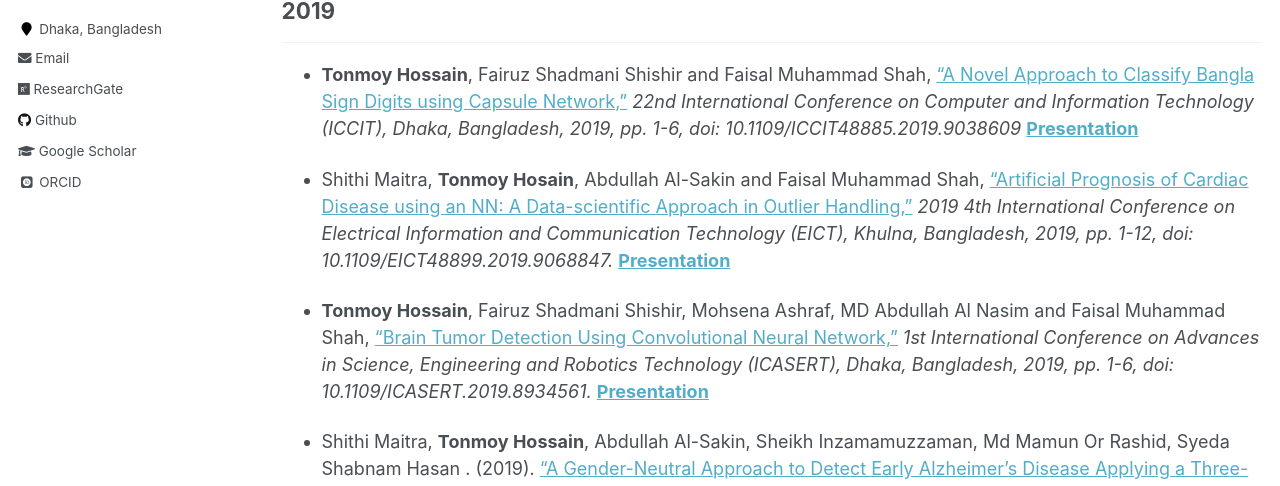
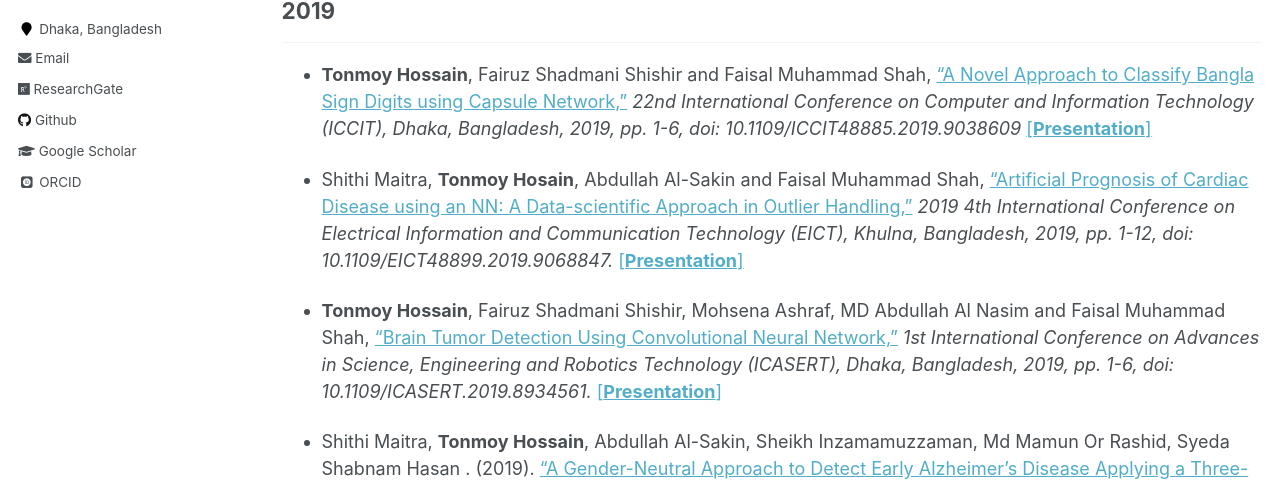
Before and after one commit to shaeekh/shaeekh.github.io, a Jekyll site: the page built from _pages/publications.md, in a window 1280 px wide and 1310 px high. Shown: the part 448-934 px from the top of the window. Built offline with Jekyll 4.4.1, drawn with Linux system fonts in a browser that asks for light colours; some web fonts are replaced.

```diff
--- a/_pages/publications.md
+++ b/_pages/publications.md
@@ -18,12 +18,12 @@ author_profile: true
 ## 2019
 -----------
 
-* **Tonmoy Hossain**, Fairuz Shadmani Shishir and Faisal Muhammad Shah, ["A Novel Approach to Classify Bangla Sign Digits using Capsule Network,"](https://ieeexplore.ieee.org/document/9038609) <i> 22nd International Conference on Computer and Information Technology (ICCIT), Dhaka, Bangladesh, 2019, pp. 1-6, doi: 10.1109/ICCIT48885.2019.9038609</i> [**Presentation**](https://tonmoy-hossain.github.io/files/conferencePaper_CapsuleNetwork.pdf)
+* **Tonmoy Hossain**, Fairuz Shadmani Shishir and Faisal Muhammad Shah, ["A Novel Approach to Classify Bangla Sign Digits using Capsule Network,"](https://ieeexplore.ieee.org/document/9038609) <i> 22nd International Conference on Computer and Information Technology (ICCIT), Dhaka, Bangladesh, 2019, pp. 1-6, doi: 10.1109/ICCIT48885.2019.9038609</i> [[**Presentation**]](https://tonmoy-hossain.github.io/files/conferencePaper_CapsuleNetwork.pdf)
 
 * Shithi Maitra, **Tonmoy Hosain**, Abdullah Al-Sakin and Faisal Muhammad Shah, ["Artificial Prognosis of Cardiac Disease using
-an NN: A Data-scientific Approach in Outlier Handling,"](https://ieeexplore.ieee.org/document/9068847/) <i>2019 4th International Conference on Electrical Information and Communication Technology (EICT), Khulna, Bangladesh, 2019, pp. 1-12, doi: 10.1109/EICT48899.2019.9068847.</i> [**Presentation**](https://tonmoy-hossain.github.io/files/conferencePaper_CardiacDisease.pdf)
+an NN: A Data-scientific Approach in Outlier Handling,"](https://ieeexplore.ieee.org/document/9068847/) <i>2019 4th International Conference on Electrical Information and Communication Technology (EICT), Khulna, Bangladesh, 2019, pp. 1-12, doi: 10.1109/EICT48899.2019.9068847.</i> [[**Presentation**]](https://tonmoy-hossain.github.io/files/conferencePaper_CardiacDisease.pdf)
 
-* **Tonmoy Hossain**, Fairuz Shadmani Shishir, Mohsena Ashraf, MD Abdullah Al Nasim and Faisal Muhammad Shah, ["Brain Tumor Detection Using Convolutional Neural Network,"](https://ieeexplore.ieee.org/document/8934561) <i>1st International Conference on Advances in Science, Engineering and Robotics Technology (ICASERT), Dhaka, Bangladesh, 2019, pp. 1-6, doi: 10.1109/ICASERT.2019.8934561.</i> [**Presentation**](https://tonmoy-hossain.github.io/files/conferencePaper_BrainTumorDetection.pdf)
+* **Tonmoy Hossain**, Fairuz Shadmani Shishir, Mohsena Ashraf, MD Abdullah Al Nasim and Faisal Muhammad Shah, ["Brain Tumor Detection Using Convolutional Neural Network,"](https://ieeexplore.ieee.org/document/8934561) <i>1st International Conference on Advances in Science, Engineering and Robotics Technology (ICASERT), Dhaka, Bangladesh, 2019, pp. 1-6, doi: 10.1109/ICASERT.2019.8934561.</i> [[**Presentation**]](https://tonmoy-hossain.github.io/files/conferencePaper_BrainTumorDetection.pdf)
 
 * Shithi Maitra, **Tonmoy Hossain**, Abdullah Al-Sakin, Sheikh Inzamamuzzaman, Md Mamun Or Rashid, Syeda Shabnam Hasan . (2019). ["A Gender-Neutral Approach to Detect Early Alzheimer’s Disease Applying a Three-layer NN"](https://thesai.org/Publications/ViewPaper?Volume=10&Issue=3&Code=ijacsa&SerialNo=68). <i>International Journal of Advanced Computer Science and Applications. 10. 10.14569/IJACSA.2019.0100368.</i> [[PDF]](https://tonmoy-hossain.github.io/files/Alzheimer.pdf)
 
```
